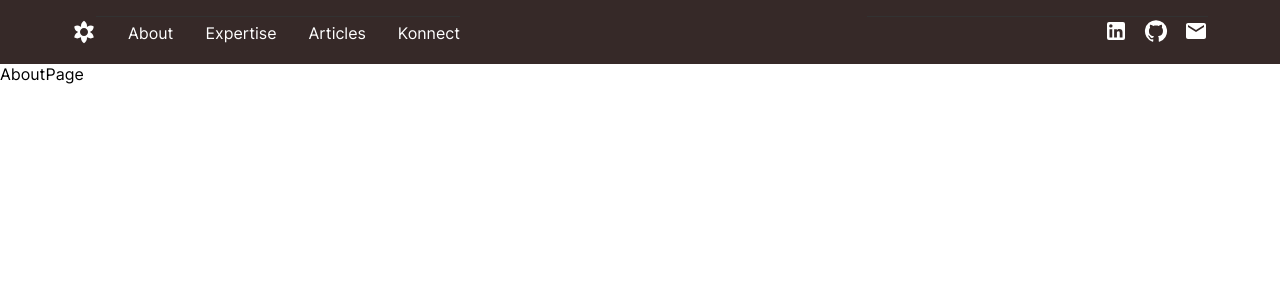
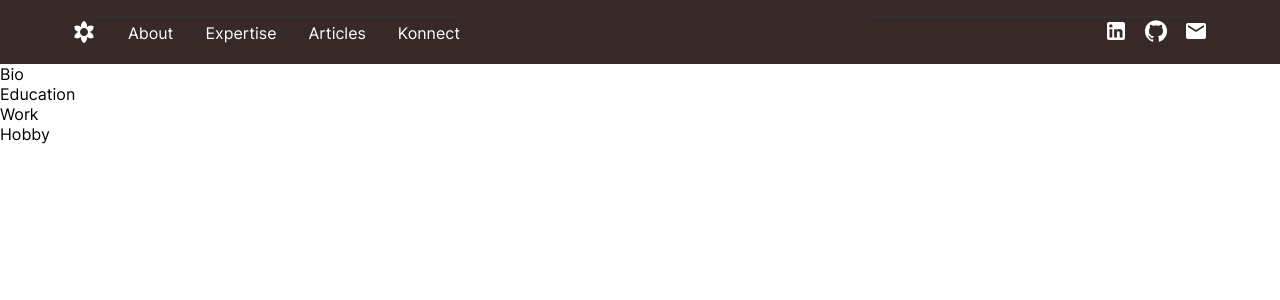
Before and after one commit to kittimaratana/portfolio-client, a React (Create React App) app: page /about in a window 1280 px wide. Shown: the top 300 px of the page. Built offline with nearby package versions, Linux system fonts and the light colour scheme.

Commit message:
Add component structure to About Page

```diff
--- /dev/null
+++ b/src/components/AboutBio/AboutBio.js
@@ -0,0 +1,10 @@
+import "./AboutBio.scss";
+
+function AboutBio() {
+
+    return (
+        <p>Bio</p>
+    )
+}
+
+export default AboutBio;
--- /dev/null
+++ b/src/components/AboutBio/AboutBio.scss
@@ -0,0 +1,7 @@
+@use "../../styles/partials/colors" as *;
+@use "../../styles/partials/spacing" as *;
+@use "../../styles/partials/spacing-mixins" as *;
+@use "../../styles/partials/typography" as *;
+@use "../../styles/partials/typography-mixins" as *;
+@use "../../styles/partials/components" as *;
+@use "../../styles/partials/global" as *;
--- /dev/null
+++ b/src/components/AboutEducation/AboutEducation.js
@@ -0,0 +1,10 @@
+import "./AboutEducation.scss";
+
+function AboutEducation() {
+
+    return (
+        <p>Education</p>
+    )
+}
+
+export default AboutEducation;
--- /dev/null
+++ b/src/components/AboutEducation/AboutEducation.scss
@@ -0,0 +1,7 @@
+@use "../../styles/partials/colors" as *;
+@use "../../styles/partials/spacing" as *;
+@use "../../styles/partials/spacing-mixins" as *;
+@use "../../styles/partials/typography" as *;
+@use "../../styles/partials/typography-mixins" as *;
+@use "../../styles/partials/components" as *;
+@use "../../styles/partials/global" as *;
--- /dev/null
+++ b/src/components/AboutHobby/AboutHobby.js
@@ -0,0 +1,10 @@
+import "./AboutHobby.scss";
+
+function AboutHobby() {
+
+    return (
+        <p>Hobby</p>
+    )
+}
+
+export default AboutHobby;
--- /dev/null
+++ b/src/components/AboutHobby/AboutHobby.scss
@@ -0,0 +1,7 @@
+@use "../../styles/partials/colors" as *;
+@use "../../styles/partials/spacing" as *;
+@use "../../styles/partials/spacing-mixins" as *;
+@use "../../styles/partials/typography" as *;
+@use "../../styles/partials/typography-mixins" as *;
+@use "../../styles/partials/components" as *;
+@use "../../styles/partials/global" as *;
--- /dev/null
+++ b/src/components/AboutWork/AboutWork.js
@@ -0,0 +1,10 @@
+import "./AboutWork.scss";
+
+function AboutWork() {
+
+    return (
+        <p>Work</p>
+    )
+}
+
+export default AboutWork;
--- /dev/null
+++ b/src/components/AboutWork/AboutWork.scss
@@ -0,0 +1,7 @@
+@use "../../styles/partials/colors" as *;
+@use "../../styles/partials/spacing" as *;
+@use "../../styles/partials/spacing-mixins" as *;
+@use "../../styles/partials/typography" as *;
+@use "../../styles/partials/typography-mixins" as *;
+@use "../../styles/partials/components" as *;
+@use "../../styles/partials/global" as *;
--- a/src/pages/AboutPage/AboutPage.js
+++ b/src/pages/AboutPage/AboutPage.js
@@ -1,10 +1,17 @@
 import "./AboutPage.scss";
+import AboutBio from "../../components/AboutBio/AboutBio";
+import AboutEducation from "../../components/AboutEducation/AboutEducation";
+import AboutWork from "../../components/AboutWork/AboutWork";
+import AboutHobby from "../../components/AboutHobby/AboutHobby";
 
 function AboutPage() {
 
     return (
         <main>
-            <p>AboutPage</p>
+            <AboutBio/>
+            <AboutEducation/>
+            <AboutWork/>
+            <AboutHobby/>
         </main>
     )
 }
```
Also changed, not shown: 1 other file (tests, documents, lock files or other folders).
